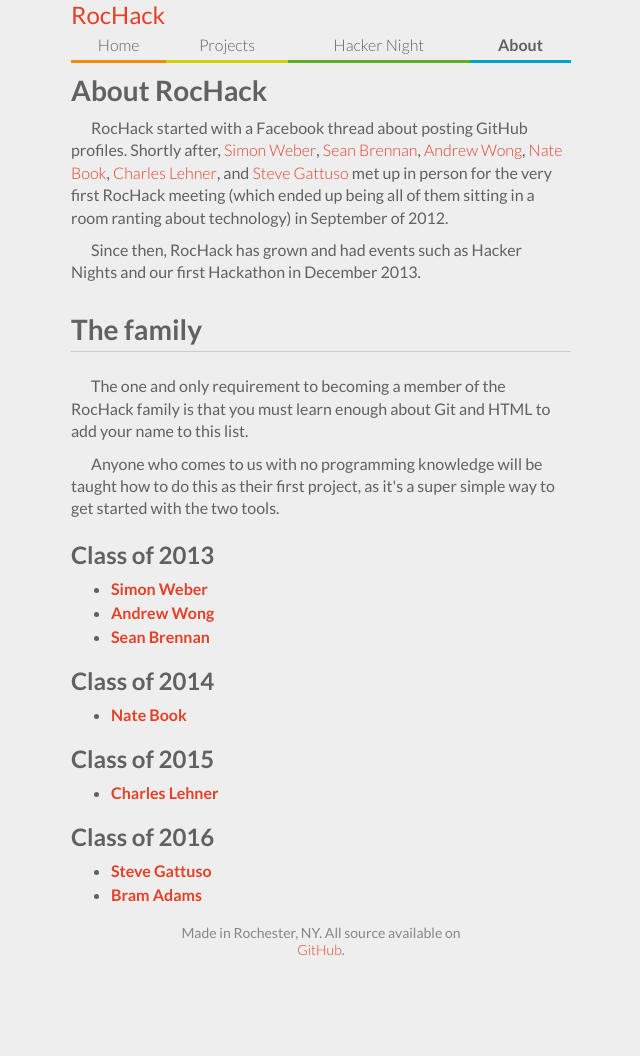
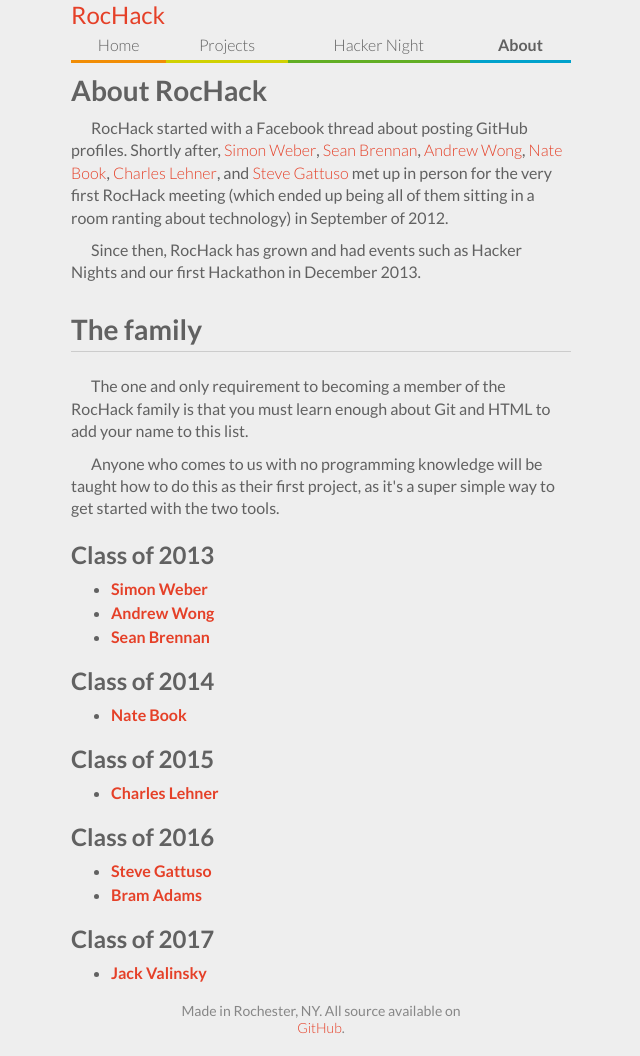
Before and after one commit to RocHack/rochack.org, a Jekyll site: the page built from about.html, in a window 1280 px wide. Shown: the whole page, without its empty margins (319-959 px from the left). Built offline with Jekyll 4.4.1, drawn with Linux system fonts in a browser that asks for light colours; before the commit the page ends 978 px from its top, so only the background shows below that.

Commit message:
added my name to the About page

```diff
--- a/about.html
+++ b/about.html
@@ -37,3 +37,8 @@ Since then, RocHack has grown and had events such as Hacker Nights and our first
     <li><a href="http://stevegattuso.me">Steve Gattuso</a></li>
     <li><a href="#">Bram Adams</a></li>
 </ul>
+
+<h3>Class of 2017</h3>
+<ul class="members">
+    <li><a href="#">Jack Valinsky</a></li>
+</ul>
```
